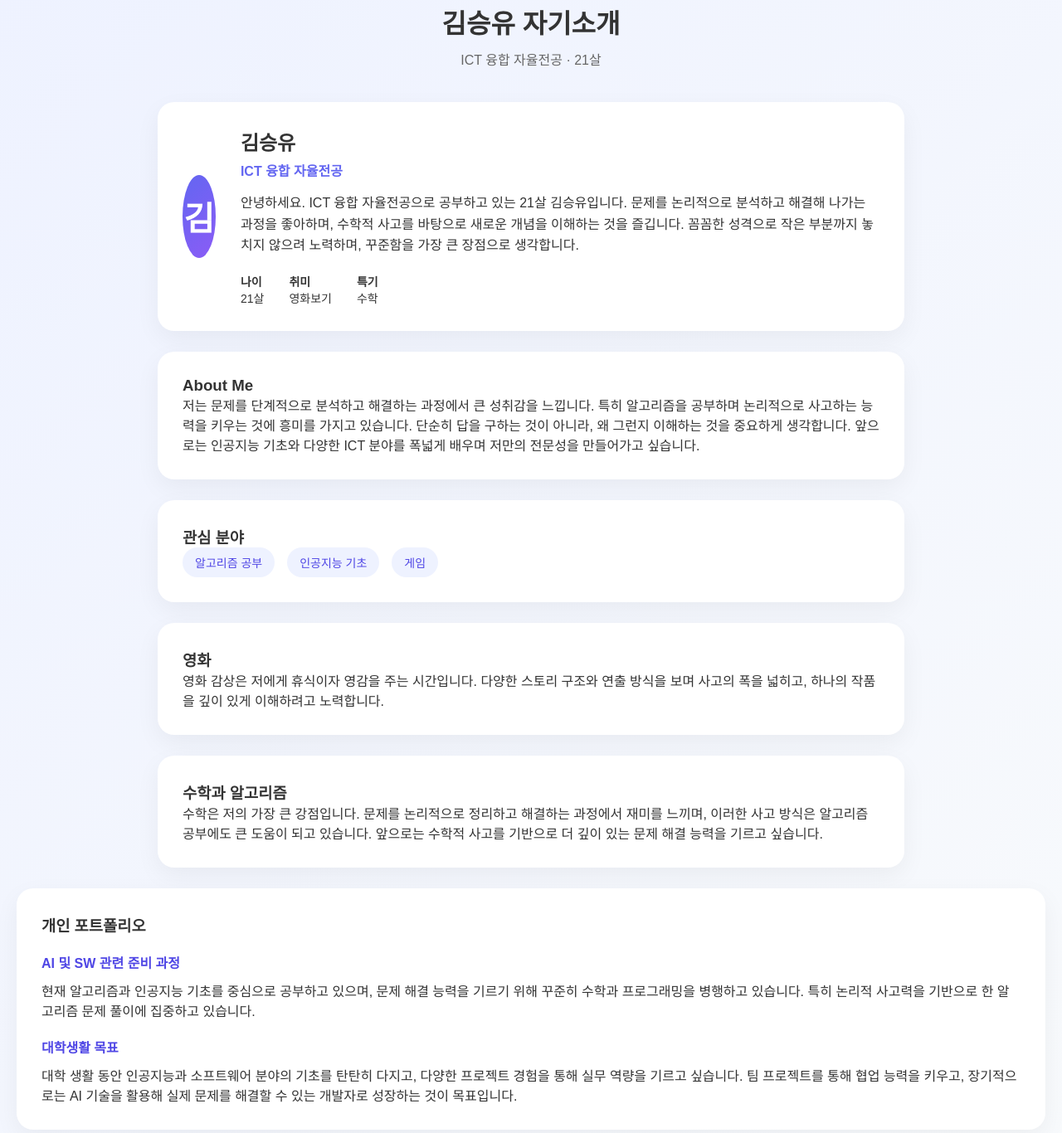
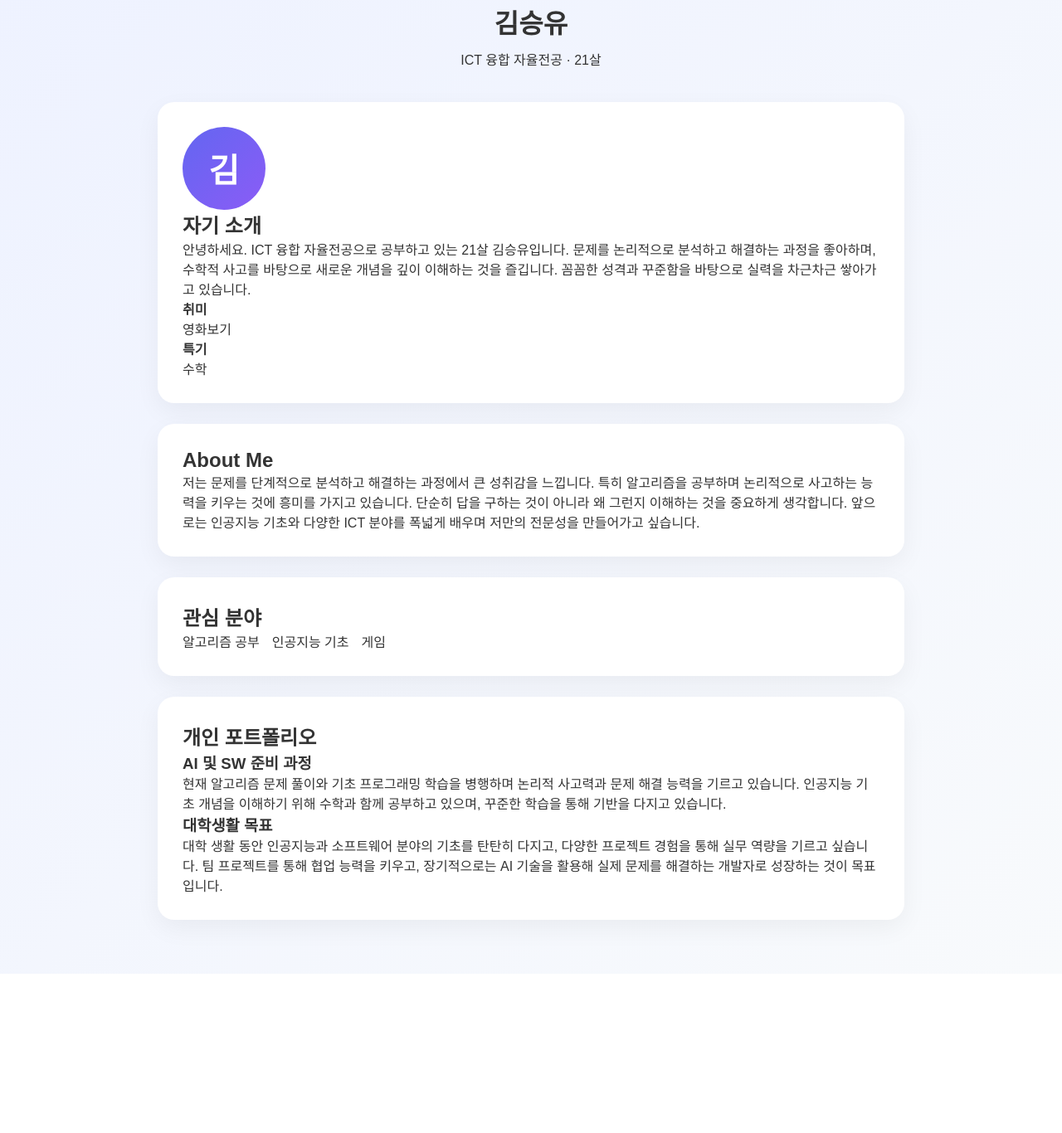
Before and after one commit to winyou221/winyou221.github.io, a plain HTML site: page index.html in a window 1280 px wide. Shown: the part 37-1403 px from the top of the page at 83% size. After the commit the page ends 1211 px from the top, so only its background shows below. Drawn offline with Linux system fonts and the light colour scheme.

Commit message:
Update index.html

```diff
--- a/index.html
+++ b/index.html
@@ -9,29 +9,25 @@
 
 <div class="container">
 
+    <!-- 헤더 -->
     <header class="header">
-        <h1>김승유 자기소개</h1>
-        <p class="subtitle">ICT 융합 자율전공 · 21살</p>
+        <h1>김승유</h1>
+        <p>ICT 융합 자율전공 · 21살</p>
     </header>
 
-    <!-- 프로필 카드 -->
-    <section class="card profile-card">
+    <!-- 프로필 -->
+    <section class="card profile">
         <div class="avatar">김</div>
-
-        <div class="profile-info">
-            <h2>김승유</h2>
-            <p class="major">ICT 융합 자율전공</p>
-
-            <p class="intro">
+        <div>
+            <h2>자기 소개</h2>
+            <p>
                 안녕하세요. ICT 융합 자율전공으로 공부하고 있는 21살 김승유입니다.
-                문제를 논리적으로 분석하고 해결해 나가는 과정을 좋아하며,
-                수학적 사고를 바탕으로 새로운 개념을 이해하는 것을 즐깁니다.
-                꼼꼼한 성격으로 작은 부분까지 놓치지 않으려 노력하며,
-                꾸준함을 가장 큰 장점으로 생각합니다.
+                문제를 논리적으로 분석하고 해결하는 과정을 좋아하며,
+                수학적 사고를 바탕으로 새로운 개념을 깊이 이해하는 것을 즐깁니다.
+                꼼꼼한 성격과 꾸준함을 바탕으로 실력을 차근차근 쌓아가고 있습니다.
             </p>
 
-            <div class="info-grid">
-                <div><strong>나이</strong><br>21살</div>
+            <div class="info">
                 <div><strong>취미</strong><br>영화보기</div>
                 <div><strong>특기</strong><br>수학</div>
             </div>
@@ -40,11 +36,11 @@
 
     <!-- About Me -->
     <section class="card">
-        <h3>About Me</h3>
+        <h2>About Me</h2>
         <p>
             저는 문제를 단계적으로 분석하고 해결하는 과정에서 큰 성취감을 느낍니다.
             특히 알고리즘을 공부하며 논리적으로 사고하는 능력을 키우는 것에 흥미를 가지고 있습니다.
-            단순히 답을 구하는 것이 아니라, 왜 그런지 이해하는 것을 중요하게 생각합니다.
+            단순히 답을 구하는 것이 아니라 왜 그런지 이해하는 것을 중요하게 생각합니다.
             앞으로는 인공지능 기초와 다양한 ICT 분야를 폭넓게 배우며
             저만의 전문성을 만들어가고 싶습니다.
         </p>
@@ -52,59 +48,40 @@
 
     <!-- 관심 분야 -->
     <section class="card">
-        <h3>관심 분야</h3>
+        <h2>관심 분야</h2>
         <div class="tags">
-            <span class="tag">알고리즘 공부</span>
-            <span class="tag">인공지능 기초</span>
-            <span class="tag">게임</span>
+            <span>알고리즘 공부</span>
+            <span>인공지능 기초</span>
+            <span>게임</span>
         </div>
     </section>
 
-    <!-- 영화 -->
+    <!-- 개인 포트폴리오 -->
     <section class="card">
-        <h3>영화</h3>
-        <p>
-            영화 감상은 저에게 휴식이자 영감을 주는 시간입니다.
-            다양한 스토리 구조와 연출 방식을 보며 사고의 폭을 넓히고,
-            하나의 작품을 깊이 있게 이해하려고 노력합니다.
-        </p>
-    </section>
+        <h2>개인 포트폴리오</h2>
 
-    <!-- 수학과 알고리즘 -->
-    <section class="card">
-        <h3>수학과 알고리즘</h3>
-        <p>
-            수학은 저의 가장 큰 강점입니다.
-            문제를 논리적으로 정리하고 해결하는 과정에서 재미를 느끼며,
-            이러한 사고 방식은 알고리즘 공부에도 큰 도움이 되고 있습니다.
-            앞으로는 수학적 사고를 기반으로 더 깊이 있는 문제 해결 능력을 기르고 싶습니다.
-        </p>
+        <div class="portfolio">
+            <h3>AI 및 SW 준비 과정</h3>
+            <p>
+                현재 알고리즘 문제 풀이와 기초 프로그래밍 학습을 병행하며
+                논리적 사고력과 문제 해결 능력을 기르고 있습니다.
+                인공지능 기초 개념을 이해하기 위해 수학과 함께 공부하고 있으며,
+                꾸준한 학습을 통해 기반을 다지고 있습니다.
+            </p>
+        </div>
+
+        <div class="portfolio">
+            <h3>대학생활 목표</h3>
+            <p>
+                대학 생활 동안 인공지능과 소프트웨어 분야의 기초를 탄탄히 다지고,
+                다양한 프로젝트 경험을 통해 실무 역량을 기르고 싶습니다.
+                팀 프로젝트를 통해 협업 능력을 키우고,
+                장기적으로는 AI 기술을 활용해 실제 문제를 해결하는 개발자로 성장하는 것이 목표입니다.
+            </p>
+        </div>
     </section>
 
 </div>
 
 </body>
 </html>
-<!-- 개인 포트폴리오 -->
-<section class="card">
-    <h3>개인 포트폴리오</h3>
-
-    <div class="portfolio-item">
-        <h4>AI 및 SW 관련 준비 과정</h4>
-        <p>
-            현재 알고리즘과 인공지능 기초를 중심으로 공부하고 있으며,
-            문제 해결 능력을 기르기 위해 꾸준히 수학과 프로그래밍을 병행하고 있습니다.
-            특히 논리적 사고력을 기반으로 한 알고리즘 문제 풀이에 집중하고 있습니다.
-        </p>
-    </div>
-
-    <div class="portfolio-item">
-        <h4>대학생활 목표</h4>
-        <p>
-            대학 생활 동안 인공지능과 소프트웨어 분야의 기초를 탄탄히 다지고,
-            다양한 프로젝트 경험을 통해 실무 역량을 기르고 싶습니다.
-            팀 프로젝트를 통해 협업 능력을 키우고,
-            장기적으로는 AI 기술을 활용해 실제 문제를 해결할 수 있는 개발자로 성장하는 것이 목표입니다.
-        </p>
-    </div>
-</section>
```
